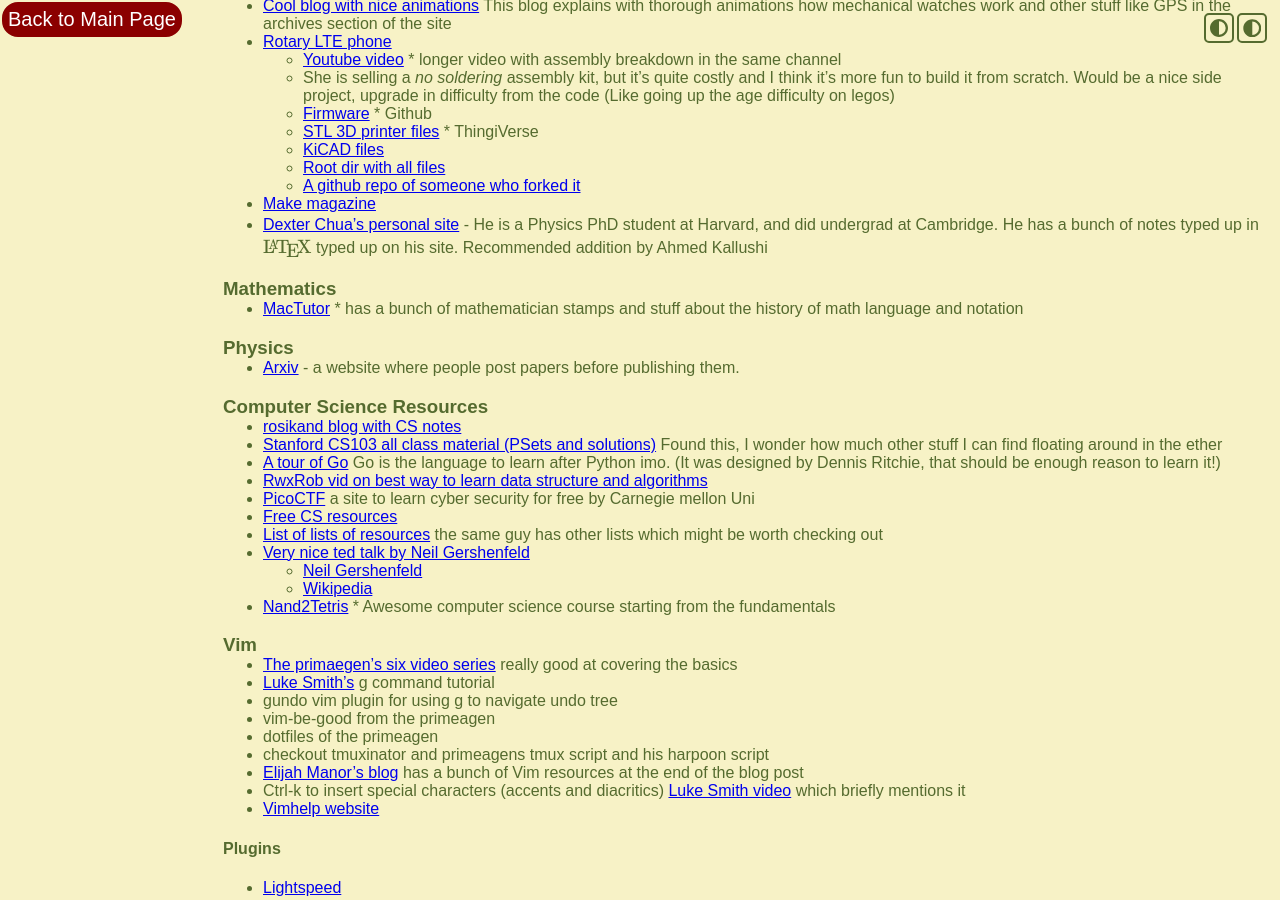
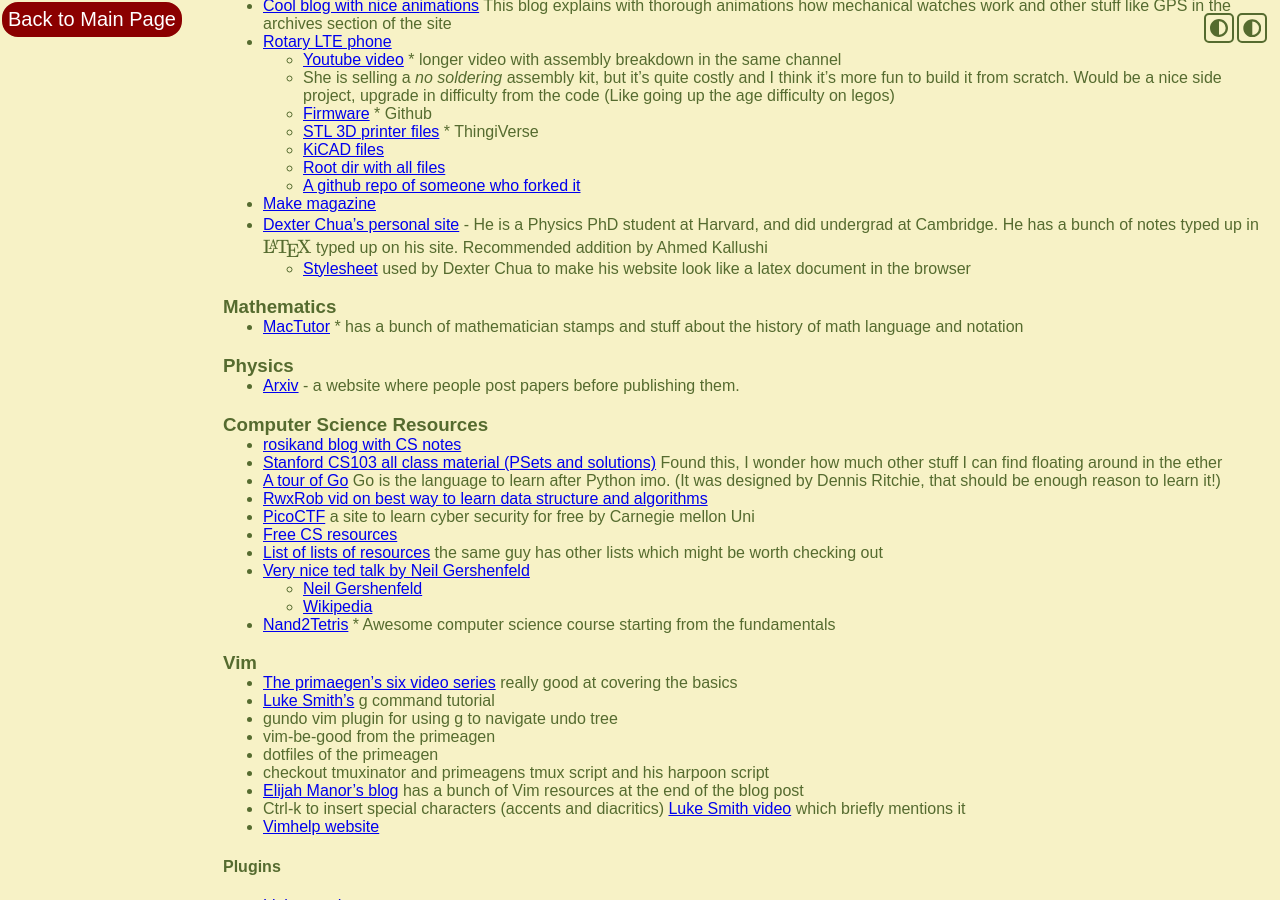
Before and after one commit to GiulianoPalazzi/giulianopalazzi.github.io, a Jekyll site: the page built from resources/cool_resources.md, in a window 1280 px wide and 900 px high, scrolled down 2161 px. Built offline with Jekyll 4.4.1, drawn with Linux system fonts in a browser that asks for light colours; nearby versions of some CDN libraries.

Commit message:
added link to dexter chau's stylesheet that looks like a latex doc

```diff
--- a/resources/cool_resources.md
+++ b/resources/cool_resources.md
@@ -95,6 +95,7 @@
 	* [A github repo of someone who forked it](https://github.com/riosil/RotaryCellphone){:target="_blank"}
 * [Make magazine](https://makezine.com/){:target="_blank"}
 * [Dexter Chua's personal site](https://dec41.user.srcf.net/){:target="\_blank"} - He is a Physics PhD student at Harvard, and did undergrad at Cambridge. He has a bunch of notes typed up in $\LaTeX$ typed up on his site. Recommended addition by Ahmed Kallushi
+	* [Stylesheet](https://dec41.user.srcf.net/h/style.css){:target="\_blank"} used by Dexter Chua to make his website look like a latex document in the browser
 
 ### Mathematics ###
 
```
